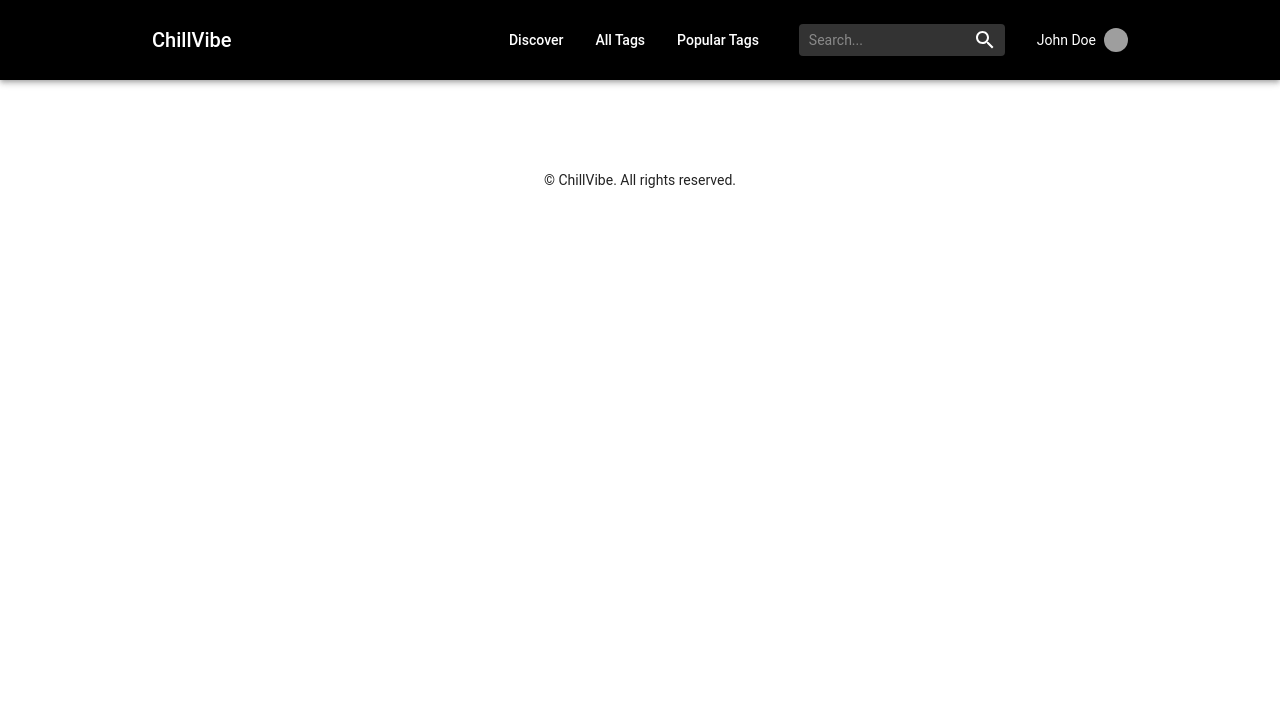
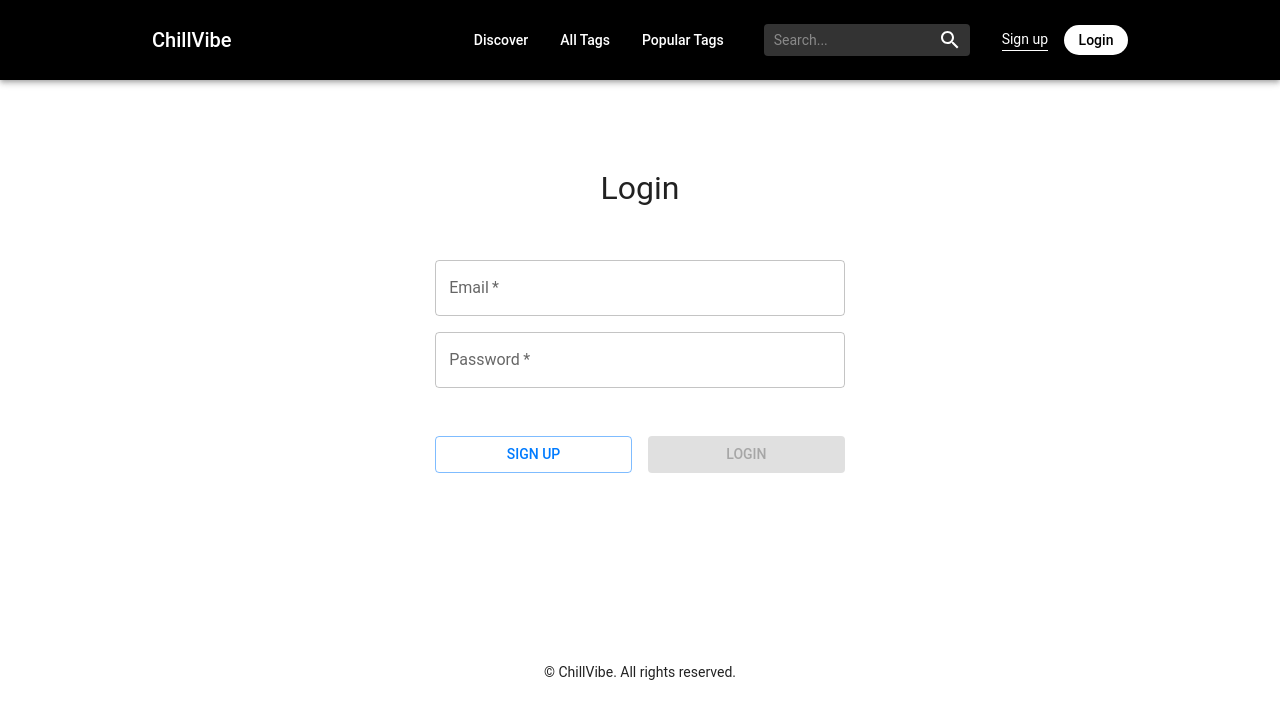
Before and after one commit to TEAM-ChillVibe/chillvibe-frontend, a React (Create React App) app: page /login in a window 1280 px wide. Shown: the top 718 px of the page. Built offline with nearby package versions, Linux system fonts and the light colour scheme; grey boxes are pictures that could not be loaded.

Commit message:
feat: 로그인 페이지 추가

```diff
--- a/src/Router.jsx
+++ b/src/Router.jsx
@@ -6,6 +6,7 @@ const Main = lazy(() => import('./pages/main/Main'));
 const TestPage = lazy(() => import('./pages/temp/TestPage'));
 const MyPage = lazy(() => import('./pages/mypage/MyPage'));
 const Comment = lazy(() => import('./pages/comment/Comment'));
+const Login = lazy(() => import('./pages/login/Login'));
 
 const Router = () => {
   return (
@@ -28,6 +29,7 @@ const Router = () => {
         <Route path="/test" element={<TestPage />} />
         <Route path="/my-page" element={<MyPage />} />
         <Route path="/comment" element={<Comment />} />
+        <Route path="/login" element={<Login />} />
       </Routes>
     </Suspense>
   );
--- /dev/null
+++ b/src/pages/login/Login.jsx
@@ -0,0 +1,75 @@
+import { Box, Button, TextField, Typography } from '@mui/material';
+import BaseContainer from '../../components/layout/BaseContainer';
+import { useState } from 'react';
+import { useNavigate } from 'react-router-dom';
+
+const Login = () => {
+  const [email, setEmail] = useState('');
+  const [password, setPassword] = useState('');
+  const navigate = useNavigate();
+
+  const handleSignup = () => {
+    navigate('/signup');
+  };
+
+  const handleSubmit = event => {
+    event.preventDefault();
+    // 로그인 정보를 서버로 전송하는 로직 추가
+  };
+
+  const isFormValid = email && password;
+
+  return (
+    <BaseContainer>
+      <Typography variant="title">Login</Typography>
+      <Box
+        component="form"
+        onSubmit={handleSubmit}
+        sx={{
+          width: '60%',
+          minWidth: '300px',
+          maxWidth: '450px',
+          display: 'flex',
+          flexDirection: 'column',
+          alignItems: 'center',
+          justifyContent: 'center',
+          gap: 2,
+          m: '0 auto',
+          p: 2,
+        }}
+      >
+        <TextField
+          label="Email"
+          fullWidth
+          type="email"
+          required
+          value={email}
+          onChange={e => setEmail(e.target.value)}
+        />
+        <TextField
+          label="Password"
+          fullWidth
+          type="password"
+          required
+          value={password}
+          onChange={e => setPassword(e.target.value)}
+        />
+        <Box sx={{ width: '100%', display: 'flex', mt: 4, gap: 2 }}>
+          <Button variant="outlined" onClick={handleSignup} sx={{ flex: 1 }}>
+            Sign Up
+          </Button>
+          <Button
+            type="submit"
+            variant="contained"
+            sx={{ flex: 1 }}
+            disabled={!isFormValid}
+          >
+            Login
+          </Button>
+        </Box>
+      </Box>
+    </BaseContainer>
+  );
+};
+
+export default Login;
--- a/src/store/useUserStore.js
+++ b/src/store/useUserStore.js
@@ -2,12 +2,12 @@ import create from 'zustand';
 
 const useUserStore = create(set => ({
   // 기본 상태: 비로그인 상태
-  // user: null,
+  user: null,
 
   // 기본 상태: 로그인 상태로 설정 (ui 확인용)
-  user: {
-    name: 'John Doe', // 예시 사용자 이름
-  },
+  // user: {
+  //   name: 'John Doe', // 예시 사용자 이름
+  // },
 
   // 사용자 정보를 설정하는 함수
   setUser: user => set({ user }),
```
